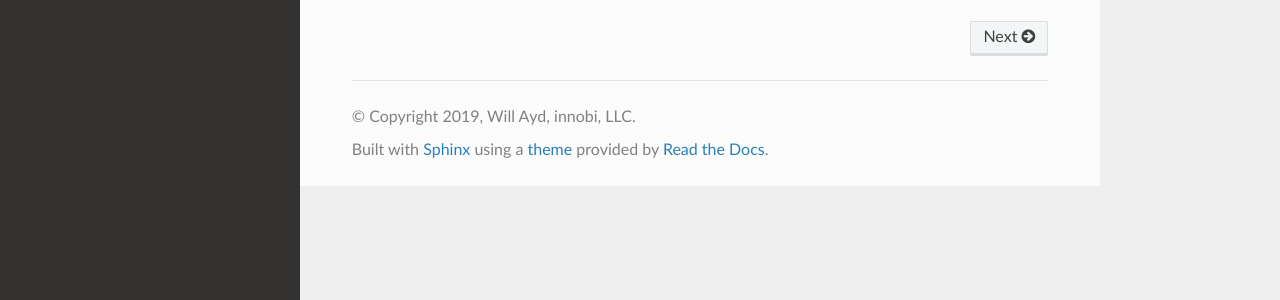
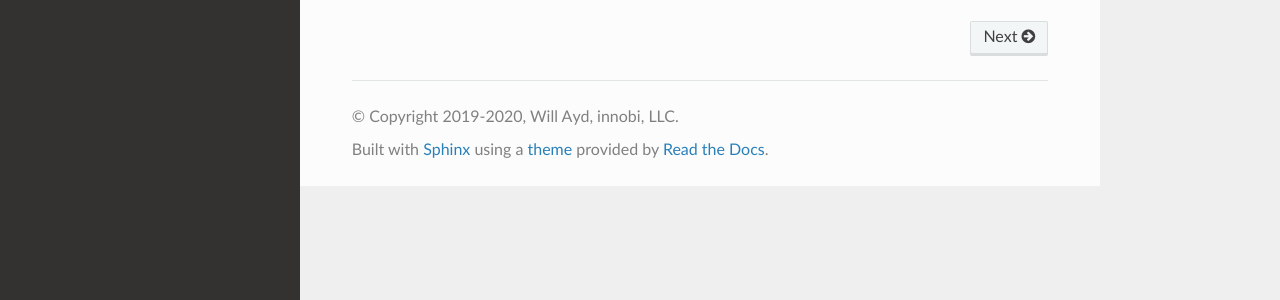
Before and after one commit to innobi/pantab, a Sphinx documentation site: the page built from doc/source/index.rst, in a window 1280 px wide. Shown: the part 440-740 px from the top of the page. Built offline with Sphinx 7.4.7 and the Read the Docs theme 2.0.0, drawn with Linux system fonts in a browser that asks for light colours; some of the changed lines change nothing that is shown.

Commit message:
doc updates (#87)

```diff
--- a/doc/source/conf.py
+++ b/doc/source/conf.py
@@ -1,63 +1,27 @@
-# Configuration file for the Sphinx documentation builder.
-#
-# This file only contains a selection of the most common options. For a full
-# list see the documentation:
-# https://www.sphinx-doc.org/en/master/usage/configuration.html
-
-# -- Path setup --------------------------------------------------------------
-
-# If extensions (or modules to document with autodoc) are in another directory,
-# add these directories to sys.path here. If the directory is relative to the
-# documentation root, use os.path.abspath to make it absolute, like shown here.
-#
-# import os
-# import sys
-# sys.path.insert(0, os.path.abspath('../..'))
-
-
 # -- Project information -----------------------------------------------------
 
 project = 'pantab'
-copyright = '2019, Will Ayd, innobi, LLC'
+copyright = '2019-2020, Will Ayd, innobi, LLC'
 author = 'Will Ayd, innobi, LLC'
-
-# The full version, including alpha/beta/rc tags
-release = '0.0.1b5'
+release = '1.0.1'
 
 
 # -- General configuration ---------------------------------------------------
 
-# Add any Sphinx extension module names here, as strings. They can be
-# extensions coming with Sphinx (named 'sphinx.ext.*') or your custom
-# ones.
 extensions = [
-    "sphinx.ext.todo",
     "sphinx_rtd_theme",
 ]
 
-# Add any paths that contain templates here, relative to this directory.
 templates_path = ['_templates']
-
-# List of patterns, relative to source directory, that match files and
-# directories to ignore when looking for source files.
-# This pattern also affects html_static_path and html_extra_path.
 exclude_patterns = []
-
-todo_include_todos = True
 
 
 # -- Options for HTML output -------------------------------------------------
 
-# The theme to use for HTML and HTML Help pages.  See the documentation for
-# a list of builtin themes.
-#
 html_theme = 'sphinx_rtd_theme'
 master_doc = "index"  # see RTD GH issue 2569
 html_context = {
     "display_github": True,
 }
 
-# Add any paths that contain custom static files (such as style sheets) here,
-# relative to this directory. They are copied after the builtin static files,
-# so a file named "default.css" will overwrite the builtin "default.css".
 html_static_path = ['_static']
```
